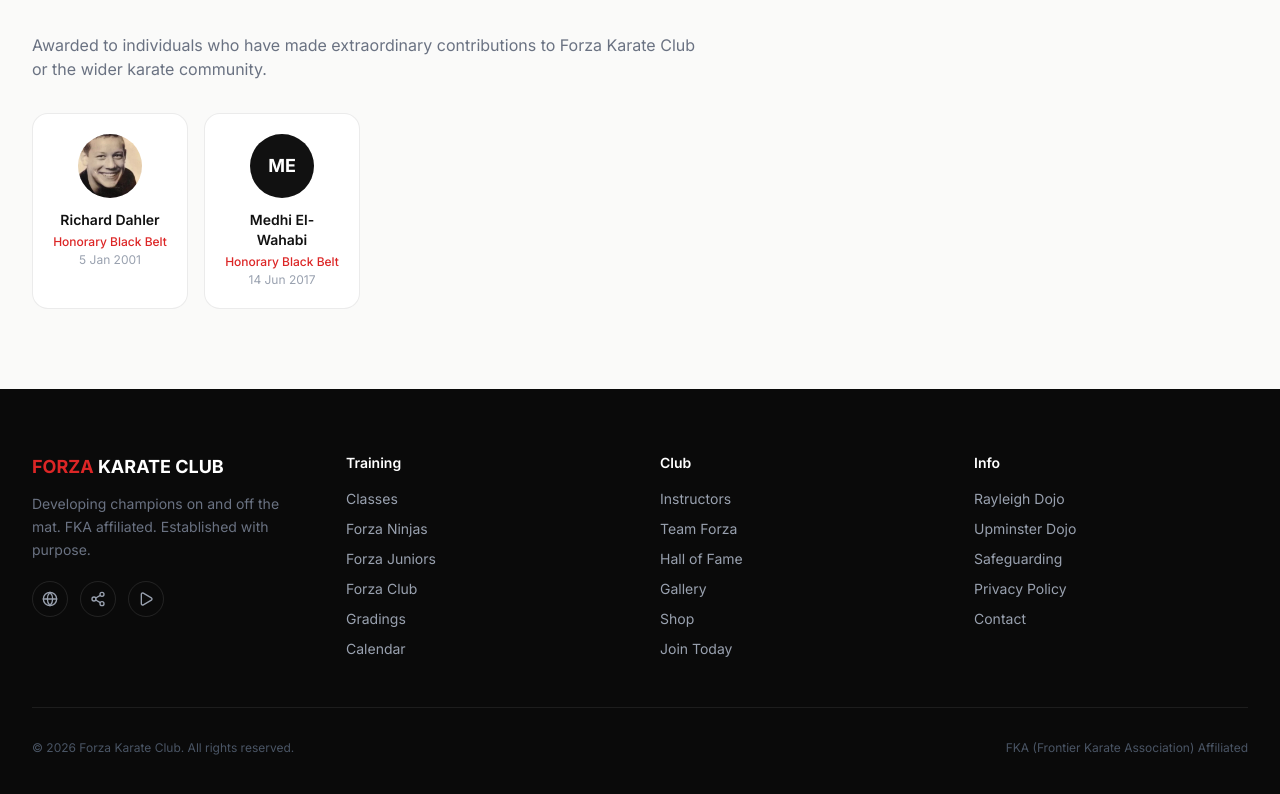
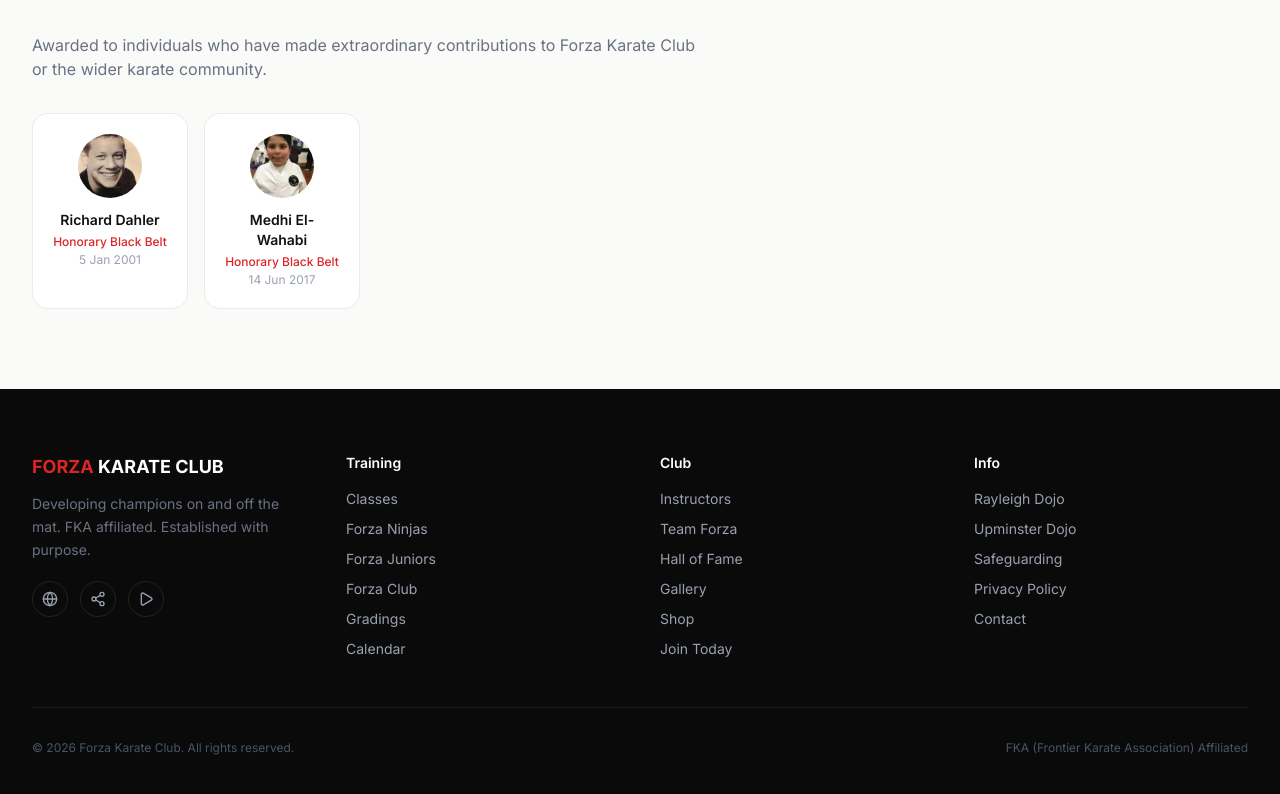
Before and after one commit to anthonieveritt-afk/forza-karate-website, a Next.js app: page /hall-of-fame in a window 1280 px wide. Shown: the part 1085-1879 px from the top of the page. Built offline with nearby package versions, Linux system fonts and the light colour scheme.

Commit message:
Hall of Fame: add Medhi El-Wahabi photo

```diff
--- a/app/hall-of-fame/page.tsx
+++ b/app/hall-of-fame/page.tsx
@@ -73,8 +73,14 @@
               <p className="text-xs text-gray-400 mt-0.5">5 Jan 2001</p>
             </div>
             <div className="rounded-2xl bg-white border border-black/8 p-5 text-center">
-              <div className="w-16 h-16 rounded-full bg-[#111111] mx-auto mb-3 flex items-center justify-center">
-                <span className="text-white text-lg font-bold">ME</span>
+              <div className="w-16 h-16 rounded-full overflow-hidden mx-auto mb-3">
+                <Image
+                  src="/hall-of-fame/medhi-el-wahabi.webp"
+                  alt="Medhi El-Wahabi"
+                  width={64}
+                  height={64}
+                  className="w-full h-full object-cover object-top"
+                />
               </div>
               <p className="text-sm font-semibold text-[#111111]">Medhi El-Wahabi</p>
               <p className="text-xs text-[#dc2626] mt-1 font-medium">Honorary Black Belt</p>
```
Also changed, not shown: public/hall-of-fame/medhi-el-wahabi.webp (added).
